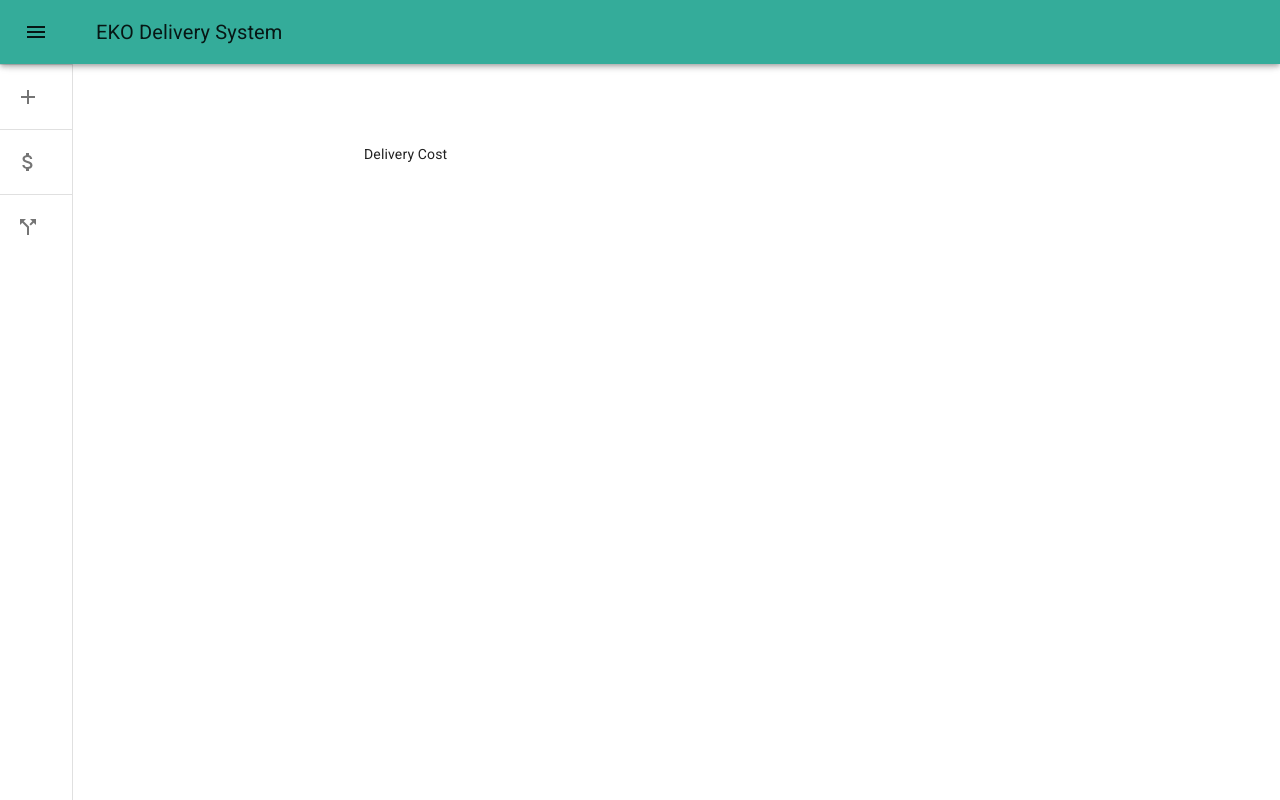
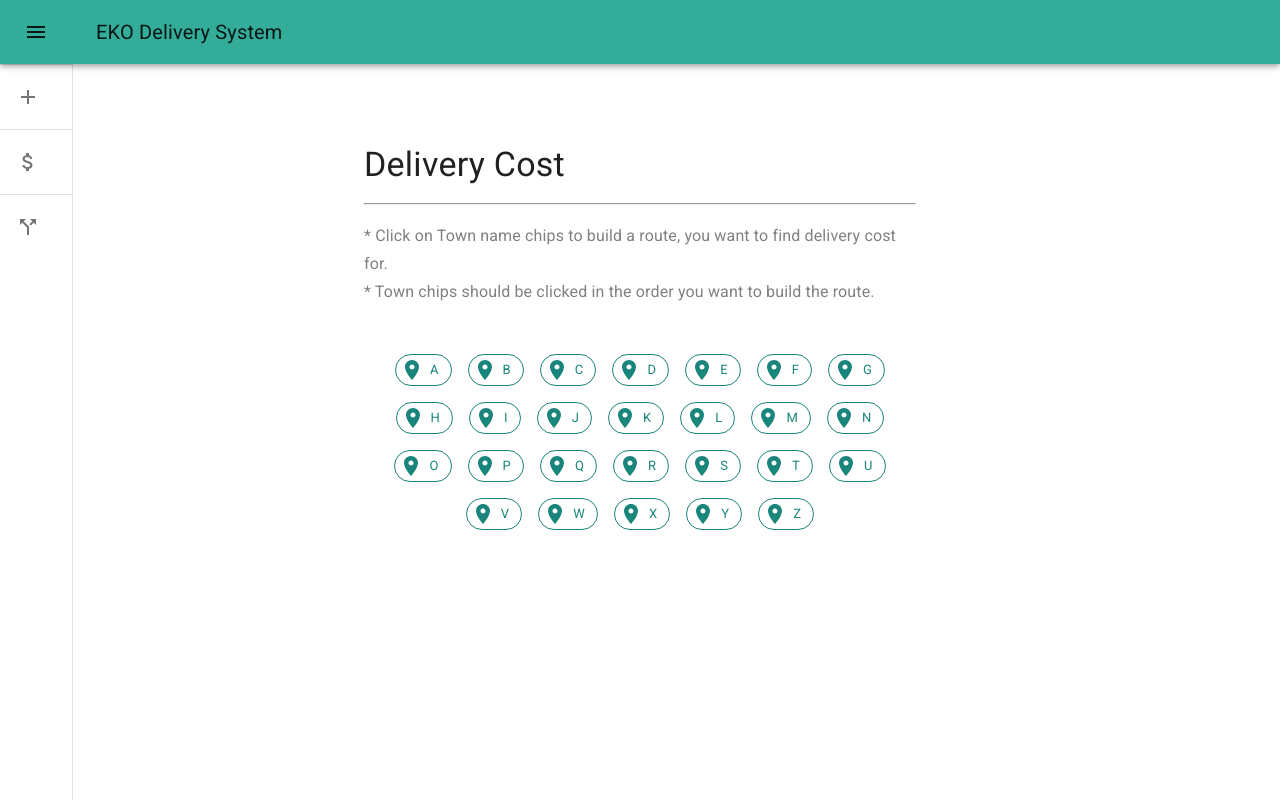
Before and after one commit to ilivestrong/eko-delivery-system, a React (Create React App) app: page /cost in a window 1280 px wide. Built offline with nearby package versions, Linux system fonts and the light colour scheme.

Commit message:
Add Delivery Cost UI

```diff
--- a/src/components/CreateRoute.js
+++ b/src/components/CreateRoute.js
@@ -99,7 +99,7 @@ const CreateRoute = (props) => {
 
 const mapStateToProps = (state) => {
   return {
-    routes: state
+    routes: state.routes
   }
 }
 
--- a/src/components/DeliveryCost.js
+++ b/src/components/DeliveryCost.js
@@ -1,7 +1,38 @@
 import React from "react";
+import { Typography, Button, TextField } from "@material-ui/core"
+import { makeStyles } from '@material-ui/core/styles';
+import { RouteSelectionChips } from "./common";
+import { getTowns } from "../data/towns";
 
-const DeliveryCost = (props) => (
-  <div>Delivery Cost</div>
-)
+
+const DeliveryCost = (props) => {
+
+
+  const handleTownSelection = (town) => {
+    /*
+
+    1. Validate if
+    Add to DeliveryCost state */
+    alert(JSON.stringify(town));
+  }
+  return (
+    <React.Fragment>
+      <Typography variant="h4">
+        Delivery Cost
+      <hr />
+      </Typography>
+
+      <Typography variant="subtitle1" style={{ color: "gray" }}>
+        * Click on Town name chips to build a route, you want to find delivery cost for. <br />
+        * Town chips should be clicked in the order you want to build the route.
+      </Typography>
+
+      <RouteSelectionChips
+        townList={getTowns()}
+        onTownSelection={(town) => handleTownSelection(town)}
+      />
+    </React.Fragment>
+  )
+}
 
 export default DeliveryCost;
--- /dev/null
+++ b/src/components/common/RouteSelectionChips.js
@@ -0,0 +1,44 @@
+import React from "react";
+import { makeStyles } from '@material-ui/core/styles';
+import Chip from '@material-ui/core/Chip';
+import LocationOnIcon from '@material-ui/icons/LocationOn';
+
+const useStyles = makeStyles((theme) => ({
+  root: {
+    display: 'flex',
+    justifyContent: 'center',
+    flexWrap: 'wrap',
+    '& > *': {
+      margin: theme.spacing(1),
+    },
+    marginTop: 40
+  },
+}));
+
+const RouteSelectionChips = (props) => {
+  const classes = useStyles();
+  const { townList = [], onTownSelection } = props;
+
+  const handleClick = (town) => {
+    onTownSelection(town);
+  };
+
+  return (
+    <div className={classes.root}>
+      {
+        townList.length > 0
+        &&
+        townList.map((town) =>
+          <Chip
+            icon={<LocationOnIcon />}
+            onClick={() => handleClick(town)}
+            variant="outlined"
+            label={town.text}
+            color="secondary"
+          />)
+      }
+    </div>
+  )
+}
+
+export default RouteSelectionChips;
--- a/src/components/common/index.js
+++ b/src/components/common/index.js
@@ -1,3 +1,4 @@
 export { default as AppMenu } from "./AppMenu";
 export { default as AppSelect } from "./AppSelect";
 export { default as RouteList } from "./RouteList";
+export { default as RouteSelectionChips } from "./RouteSelectionChips";
--- a/src/state/actions/creators.js
+++ b/src/state/actions/creators.js
@@ -1,5 +1,7 @@
 import {
+  BUILD_DELIVERY_ROUTE,
   CREATE_ROUTE,
+  GET_DELIVERY_ROUTE_COST,
 } from "./types";
 
 const createRoute = (from, to, cost) => {
@@ -13,6 +15,22 @@ const createRoute = (from, to, cost) => {
   }
 }
 
+const getDeliveryCost = (routeSequence) => {
+  return {
+    type: GET_DELIVERY_ROUTE_COST,
+    payload: routeSequence
+  }
+}
+
+const buildDeliveryRoute = (selectedTown) => {
+  return {
+    type: BUILD_DELIVERY_ROUTE,
+    payload: selectedTown
+  }
+}
+
 export {
   createRoute,
+  getDeliveryCost,
+  buildDeliveryRoute,
 }
--- a/src/state/actions/types.js
+++ b/src/state/actions/types.js
@@ -1,10 +1,12 @@
 const CREATE_ROUTE = "CREATE_ROUTE";
+const BUILD_DELIVERY_ROUTE = "BUILD_DELIVERY_ROUTE";
 const GET_ROUTES = "GET_ROUTES";
 const GET_DELIVERY_ROUTE_COST = "GET_DELIVERY_ROUTE_COST";
 const GET_AVAILABLE_ROUTES = "GET_AVAILABLE_ROUTES";
 
 export {
   CREATE_ROUTE,
+  BUILD_DELIVERY_ROUTE,
   GET_ROUTES,
   GET_DELIVERY_ROUTE_COST,
   GET_AVAILABLE_ROUTES,
--- a/src/state/reducers/routes.js
+++ b/src/state/reducers/routes.js
@@ -1,12 +1,23 @@
 
 import { TYPES } from "../actions";
 
-const initialState = [];
+const initialState = {
+  routes: [],
+};
 
 export const routesReducer = (state = initialState, action) => {
   switch (action.type) {
     case TYPES.CREATE_ROUTE:
-      return state.concat(action.payload);
+      return Object.assign(
+        {},
+        state,
+        {
+          routes:
+            [
+              ...state.routes,
+              action.payload,
+            ]
+        });
     case TYPES.GET_ROUTES:
       return state;
     default:
```
